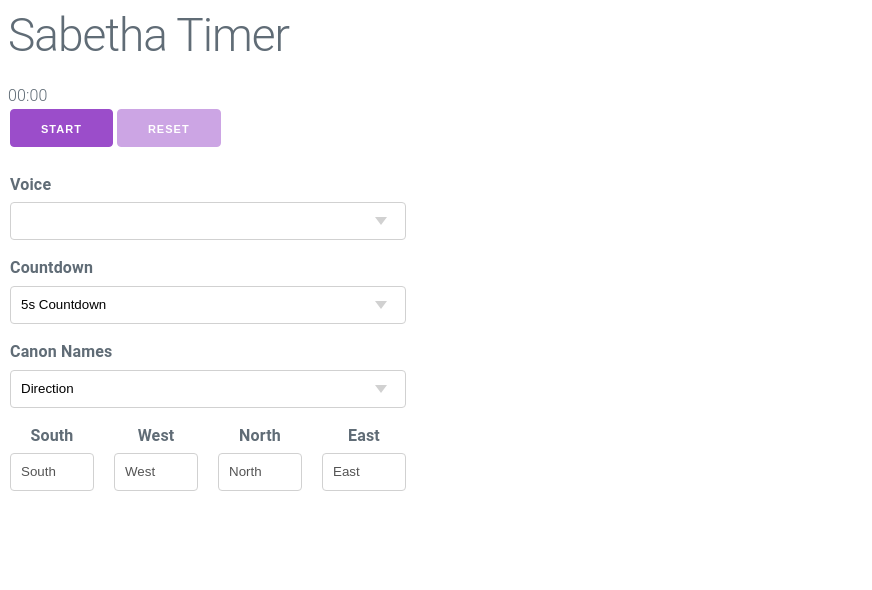
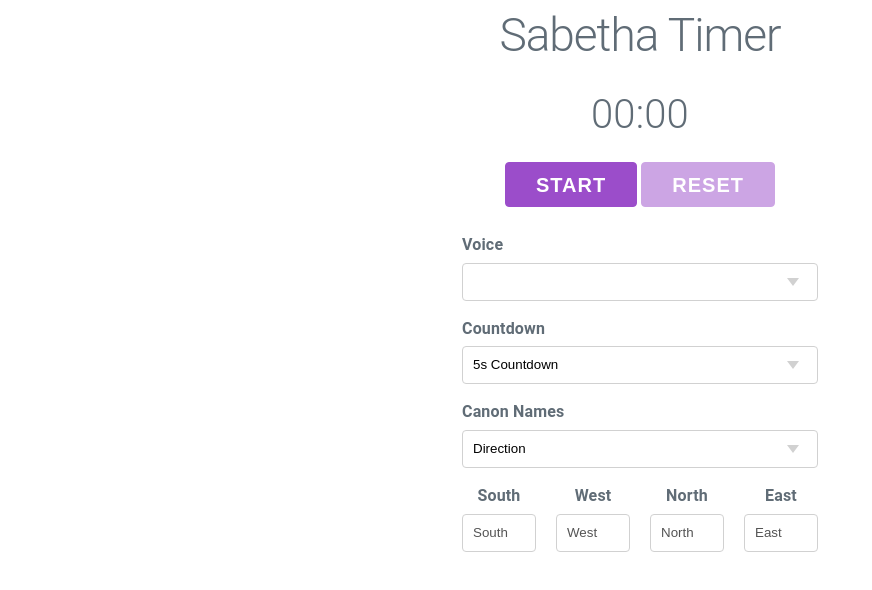
Before and after one commit to perrykaufman/sabetha-timer, a website built with webpack: page src/index.html in a window 1280 px wide. Shown: the whole page, without its empty margins (0-872 px from the left). Built offline with nearby package versions, Linux system fonts and the light colour scheme.

Commit message:
renamed some classes and improved styling

```diff
--- a/src/index.html
+++ b/src/index.html
@@ -7,17 +7,16 @@
     <title>Document</title>
   </head>
   <body>
-    <h1>Sabetha Timer</h1>
-
-    <div class="sabtimer">
-      <div class="display">
+    <div class="container sabtimer">
+      <h1>Sabetha Timer</h1>
+      <div class="sabtimer-display">
         <span class="time"></span>
       </div>
 
       <form class="controls">
-        <fieldset class="main" name="main">
-          <button class="start" name="start" type="submit">Start</button>
-          <button class="reset" name="reset" type="button">Reset</button>
+        <fieldset class="sabtimer-buttons" name="main">
+          <button class="start button" name="start" type="submit">Start</button>
+          <button class="reset button" name="reset" type="button">Reset</button>
         </fieldset>
         <fieldset class="config" name="config">
           <label for="voice">Voice</label>
--- a/src/index.js
+++ b/src/index.js
@@ -9,7 +9,7 @@ const sabtimer = new SabethaTimer(caller);
 
 // Containers
 const timer = document.querySelector(".sabtimer");
-const timeElement = timer.querySelector(".display>.time");
+const timeElement = timer.querySelector(".sabtimer-display>.time");
 const controls = timer.querySelector("form.controls");
 
 // Timer Buttons
--- a/src/styles/main.sass
+++ b/src/styles/main.sass
@@ -1,5 +1,18 @@
 .sabtimer
   max-width: 400px
+  h1
+    text-align: center
+
+.sabtimer-display
+  text-align: center
+  font-size: 4rem
+  margin-bottom: 1.5rem
+
+.sabtimer-buttons
+  text-align: center
+  .button
+    font-size: 2rem
+    height: 4.5rem
 
 .canon-names
   .column
```
